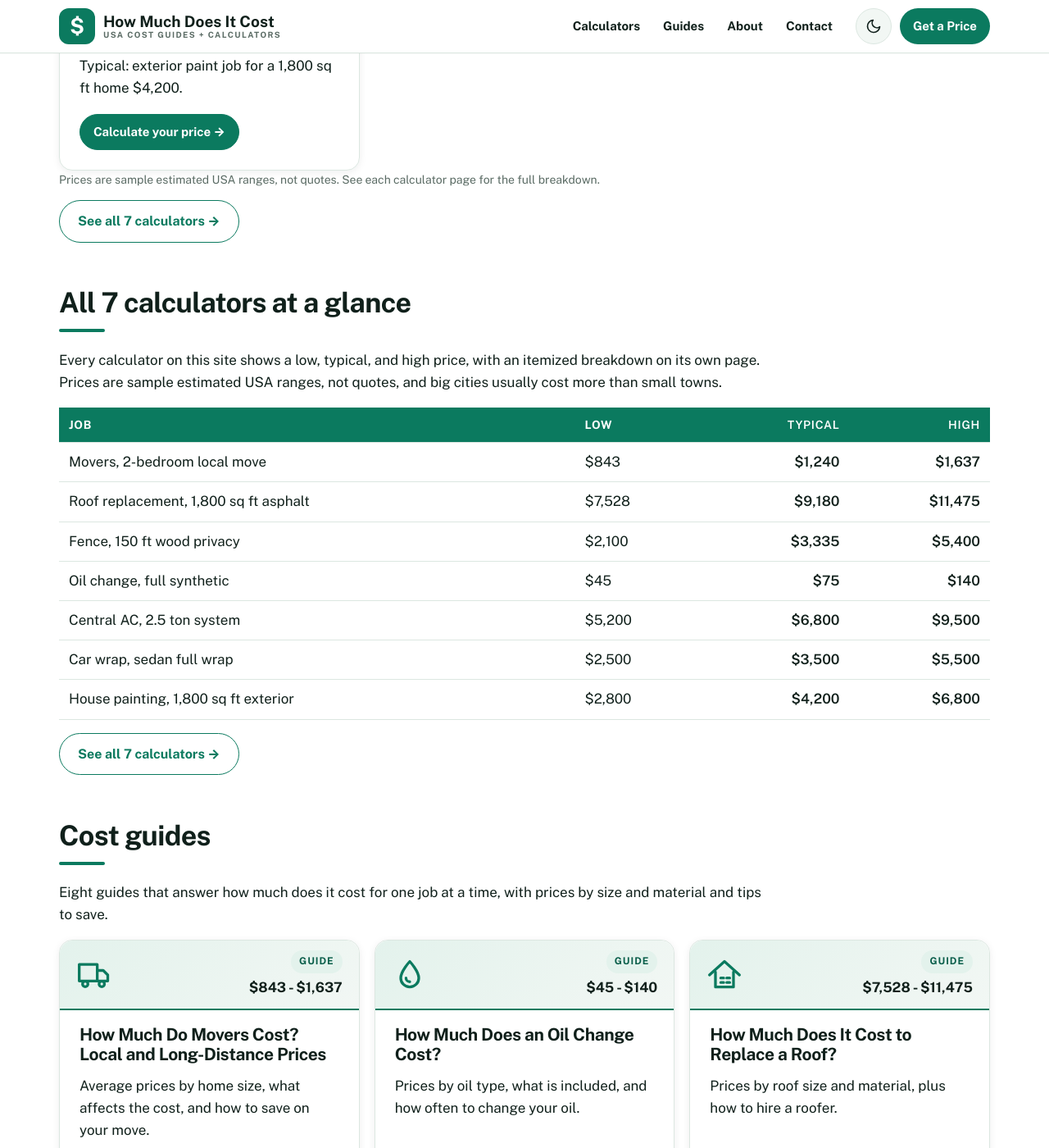
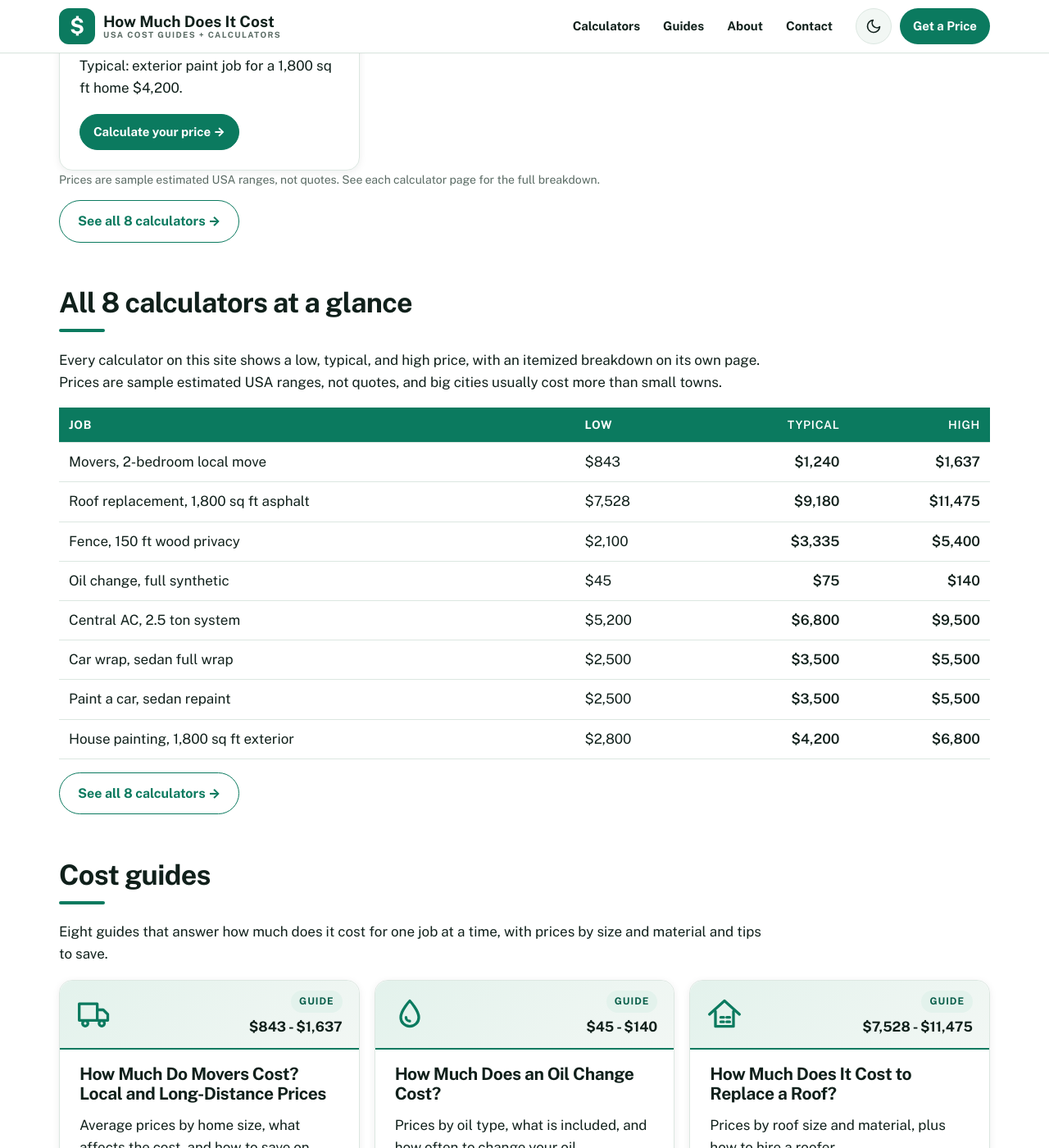
Before and after one commit to zaidmeo09-dhangal/howmuchdoesitcostusa, a Jekyll site: the page built from index.md, in a window 1280 px wide and 1400 px high, scrolled down 3539 px. Shown: the whole window at 82% size. Built offline with Jekyll 4.4.1, drawn with Linux system fonts in a browser that asks for light colours; some web fonts are replaced; some of the changed text lies outside the part shown.

Commit message:
Initial deploy: add index.md

```diff
--- a/index.md
+++ b/index.md
@@ -54,7 +54,7 @@ schema: |
   }
 ---
 
-<div class="ticker" aria-hidden="true"><div class="ticker-track"><span>Movers typically $1,240</span><span>Roof replacement typically $9,180</span><span>Fence typically $3,335</span><span>Oil change typically $75</span><span>Central AC typically $6,800</span><span>Car wrap typically $3,500</span><span>House painting typically $4,200</span><span>Movers typically $1,240</span><span>Roof replacement typically $9,180</span><span>Fence typically $3,335</span><span>Oil change typically $75</span><span>Central AC typically $6,800</span><span>Car wrap typically $3,500</span><span>House painting typically $4,200</span></div></div>
+<div class="ticker" aria-hidden="true"><div class="ticker-track"><span>Movers typically $1,240</span><span>Roof replacement typically $9,180</span><span>Fence typically $3,335</span><span>Oil change typically $75</span><span>Central AC typically $6,800</span><span>Car wrap typically $3,500</span><span>House painting typically $4,200</span><span>Paint a car typically $3,500</span><span>Movers typically $1,240</span><span>Roof replacement typically $9,180</span><span>Fence typically $3,335</span><span>Oil change typically $75</span><span>Central AC typically $6,800</span><span>Car wrap typically $3,500</span><span>House painting typically $4,200</span><span>Paint a car typically $3,500</span></div></div>
 
 <section class="hero">
   <div class="wrap hero-grid">
@@ -152,11 +152,11 @@ schema: |
     <div class="card"><div class="card-art" aria-hidden="true"><svg aria-hidden="true" width="30" height="30" viewBox="0 0 24 24" fill="none" stroke="currentColor" stroke-width="1.8" stroke-linecap="round" stroke-linejoin="round"><path d="M3 4h13v6H3z"/><path d="M16 7h2a2 2 0 0 1 2 2v2"/><path d="M18 11v7a2 2 0 0 1-2 2h-1a2 2 0 0 1-2-2v-4"/></svg><span class="card-art-meta"><span class="card-cat">Home</span><span class="card-art-price">$2,800 - $6,800</span></span></div><h3><a href="{{ '/house-painting-cost-calculator/' | relative_url }}">How much does house painting cost?</a></h3><div class="price-bar" aria-hidden="true"><span style="width:35%"></span></div><div class="price-row"><span>Low $2,800</span><span>High $6,800</span></div><p>Typical: exterior paint job for a 1,800 sq ft home $4,200.</p><a class="card-cta" href="{{ '/house-painting-cost-calculator/' | relative_url }}">Calculate your price &rarr;</a></div>
   </div>
   <p class="note">Prices are sample estimated USA ranges, not quotes. See each calculator page for the full breakdown.</p>
-  <p><a class="btn btn-outline" href="{{ '/tools/' | relative_url }}">See all 7 calculators &rarr;</a></p>
+  <p><a class="btn btn-outline" href="{{ '/tools/' | relative_url }}">See all 8 calculators &rarr;</a></p>
 </section>
 
 <section class="wrap">
-  <h2>All 7 calculators at a glance</h2>
+  <h2>All 8 calculators at a glance</h2>
   <p>Every calculator on this site shows a low, typical, and high price, with an itemized breakdown on its own page. Prices are sample estimated USA ranges, not quotes, and big cities usually cost more than small towns.</p>
   <div class="table-wrap">
     <table class="cost-table">
@@ -171,11 +171,12 @@ schema: |
         <tr><td>Oil change, full synthetic</td><td>$45</td><td>$75</td><td>$140</td></tr>
         <tr><td>Central AC, 2.5 ton system</td><td>$5,200</td><td>$6,800</td><td>$9,500</td></tr>
         <tr><td>Car wrap, sedan full wrap</td><td>$2,500</td><td>$3,500</td><td>$5,500</td></tr>
+        <tr><td>Paint a car, sedan repaint</td><td>$2,500</td><td>$3,500</td><td>$5,500</td></tr>
         <tr><td>House painting, 1,800 sq ft exterior</td><td>$2,800</td><td>$4,200</td><td>$6,800</td></tr>
       </tbody>
     </table>
   </div>
-  <p><a class="btn btn-outline" href="{{ '/tools/' | relative_url }}">See all 7 calculators &rarr;</a></p>
+  <p><a class="btn btn-outline" href="{{ '/tools/' | relative_url }}">See all 8 calculators &rarr;</a></p>
 </section>
 
 <section class="wrap">
```
